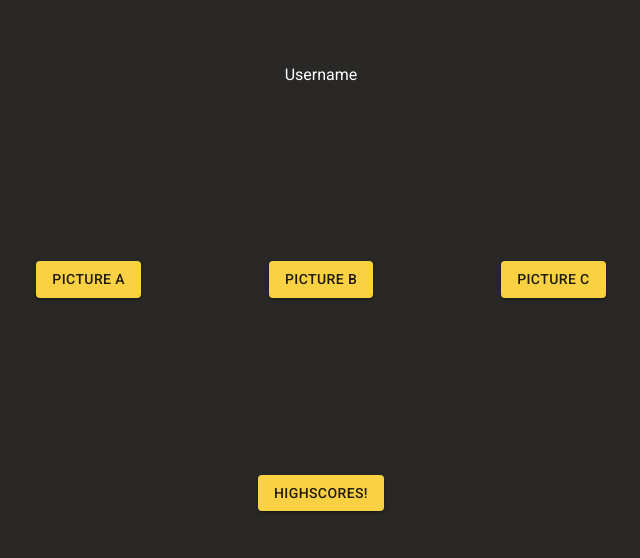
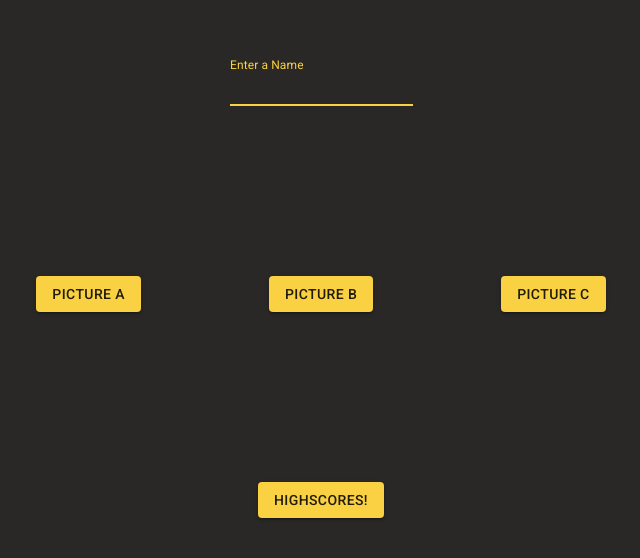
Before and after one commit to uwuzumaki/wheres-waldo, a React (Vite) app: page / in a window 1280 px wide. Shown: the part 112-670 px from the top of the page, without its empty margins (319-959 px from the left). Built offline with nearby package versions, Linux system fonts and the light colour scheme.

Commit message:
Added an input

```diff
--- a/src/Components/Home/Home.jsx
+++ b/src/Components/Home/Home.jsx
@@ -1,5 +1,4 @@
-import { styled, Button } from "@mui/material";
-
+import { styled, Button, TextField } from "@mui/material";
 const Base = styled("div")(({ theme }) => ({
   flex: 1,
   backgroundColor: theme.palette.secondary.main,
@@ -23,10 +22,26 @@ const CustomButton = styled(Button)({
   marginRight: "5%",
 });
 
+const CustomTextField = styled(TextField)(({ theme }) => ({
+  caretColor: theme.palette.primary.main,
+  color: theme.palette.primary.main,
+}));
+
 const Home = () => {
   return (
     <Base>
-      <Section>Username</Section>
+      <Section>
+        <CustomTextField
+          label="Enter a Name"
+          variant="standard"
+          focused
+          sx={{
+            input: {
+              color: "primary.main",
+            },
+          }}
+        />
+      </Section>
       <Section>
         <CustomButton variant="contained">Picture A</CustomButton>
         <CustomButton variant="contained">Picture B</CustomButton>
```
